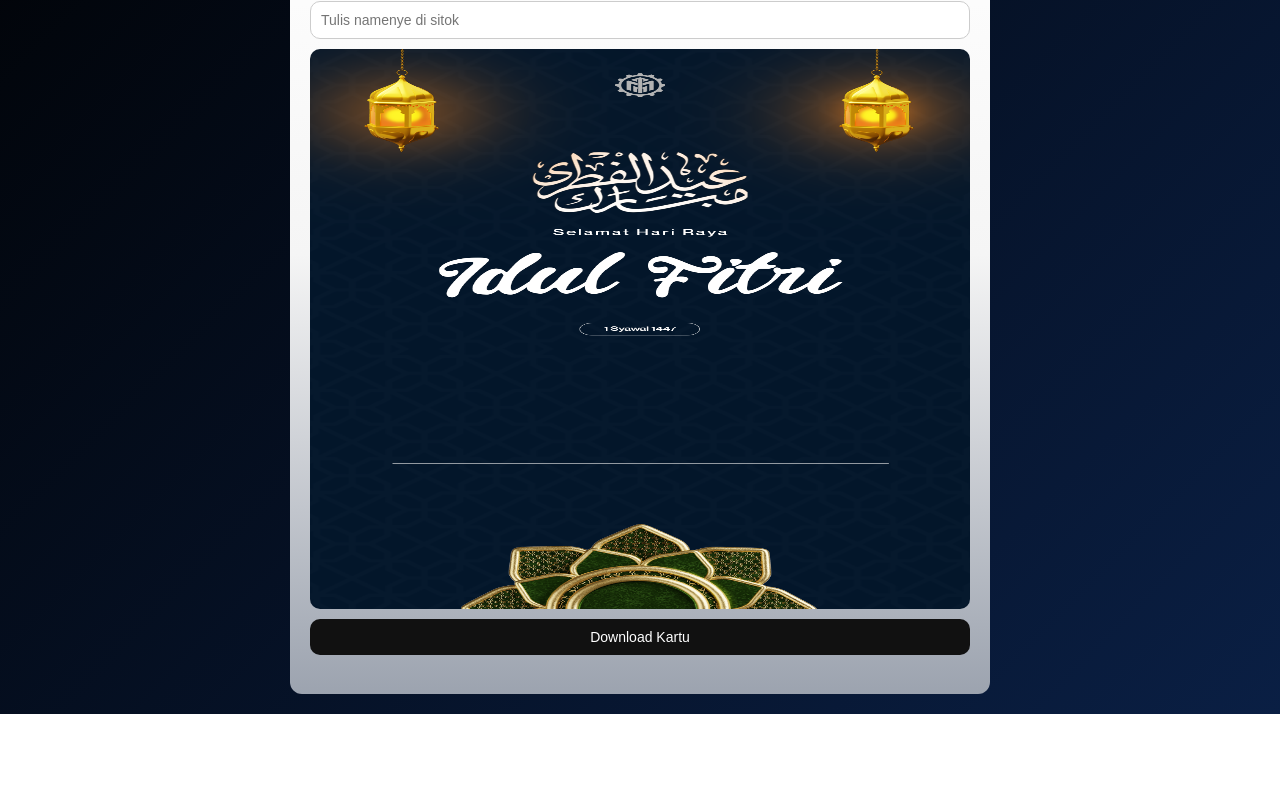
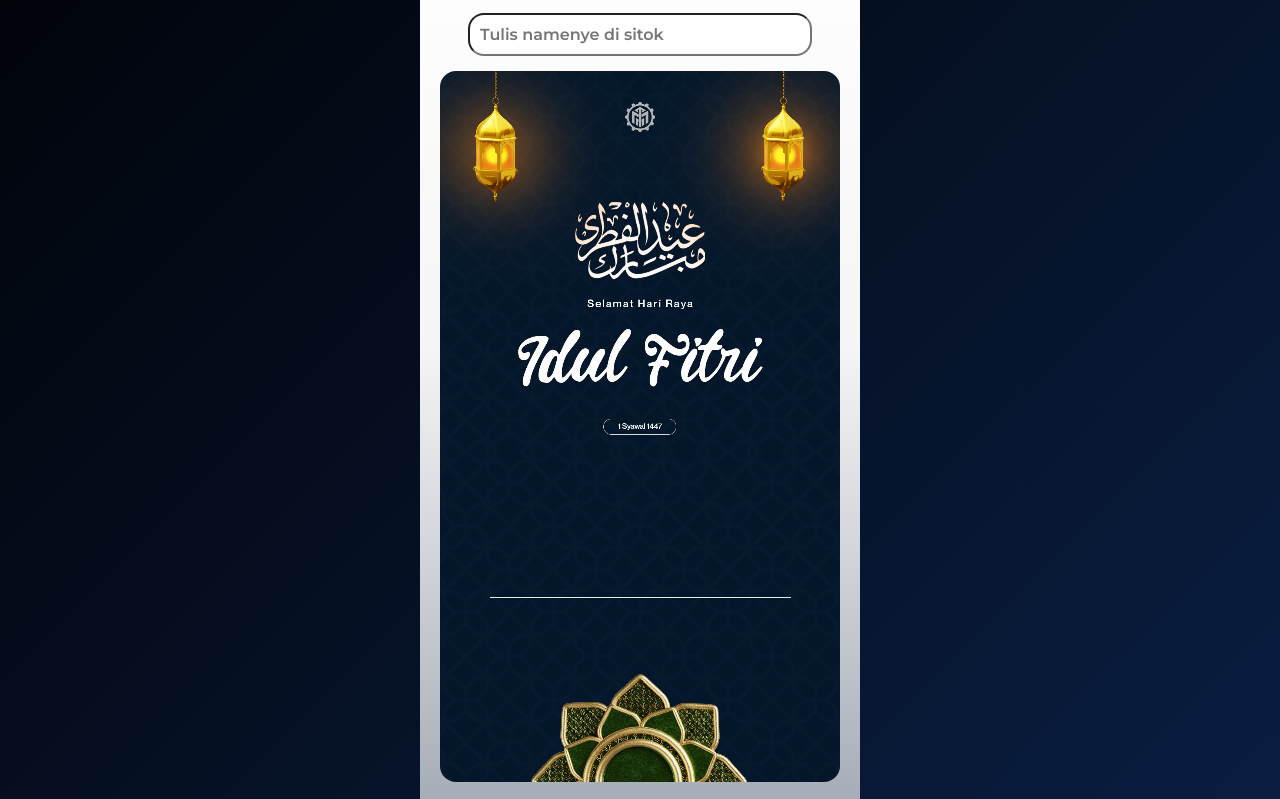
Before and after one commit to hsnuzhan26/tmmb25, a plain HTML site: page index.html in a window 1280 px wide. Shown: the part 360-1159 px from the top of the page. Before the commit the page ends 1074 px from the top, so only its background shows below. Drawn offline with Linux system fonts and the light colour scheme.

Commit message:
Update stylekartu.css

```diff
--- a/stylekartu.css
+++ b/stylekartu.css
@@ -1,116 +1,59 @@
-/* RESET */
-* {
-  box-sizing: border-box;
-}
+body {
+  background: linear-gradient(
+    135deg,
+    #000000,
+    #0a1f44
+    );
 
-html, body {
-  margin: 0;
-  padding: 0;
-}
-
-/* BACKGROUND */
-body {
-  background: linear-gradient(135deg, #000000, #0a1f44);
   font-family: Arial, sans-serif;
 }
 
-/* HEADER */
-.page-header {
+.container {
+  max-width: 400px;
+  margin: 40px auto;
   text-align: center;
-  margin: 10px 0;
-}
-
-.logo {
-  width: 160px;
-  height: auto;
-  opacity: 0.9;
-}
-
-/* CONTAINER */
-.container {
-  width: 100%;
-  max-width: 480px;
-  margin: 0 auto;
-  padding: 12px;
-
-  text-align: center;
-
   background: linear-gradient(
     to bottom,
       #ffffff 0%,
     #f5f5f5 45%,
     #9ca3af 100%
   );
-
-  border-radius: 0; /* 🔥 biar full enak di HP */
-  min-height: 100dvh; /* 🔥 penting buat HP */
-  display: flex;
-  flex-direction: column;
-  justify-content: center;
+  padding: 20px;
+  border-radius: 8px;
+  font-family: Montserrat;
 }
 
-/* INPUT */
 input {
-  width: 100%;
+  width: 80%;
   padding: 10px;
-  margin-bottom: 10px;
-  font-size: 14px;
-  border-radius: 10px;
-  border: 1px solid #ccc;
-}
-
-/* 🔥 CANVAS FIX TOTAL */
-canvas {
-  width: 100%;
-  height: auto;
-  max-height: 50vh; /* 🔥 ini kunci biar ga kepotong */
-  border-radius: 10px;
-  margin-bottom: 10px;
-  display: block;
-}
-
-/* BUTTON */
-button {
-  width: 100%;
-  padding: 10px;
-  font-size: 14px;
-  border-radius: 10px;
-  cursor: pointer;
-  border: none;
-  background: #111;
-  color: white;
-}
-
-/* 💻 LAPTOP */
-@media (min-width: 768px) {
-  .container {
-    max-width: 700px;
-    border-radius: 12px;
-    margin: 20px auto;
-    padding: 20px;
+  margin-bottom: 15px;
+  font-size: 16px;
+  font-family: Montserrat;
+  border-radius: 16px;
 }
 
 canvas {
-    max-height: 70vh;
+  width: 100%;
+  margin-bottom: 15px;
+  border-radius: 16px;
+}
+
+button {
+  padding: 10px;
+  width: 100%;
+  font-size: 16px;
+  cursor: pointer;
+  font-family: Montserrat;
+  border-radius: 16px;
+}
+
+.page-header {
+  text-align: center;
+  margin: 20px 0;
 }
 
 .logo {
   width: 220px;
+  opacity: 0.9;
+  height : auto;
 }
-}
-
-/* 📱 HP (🔥 bersihin biar lega) */
-@media (max-width: 480px) {
-  .page-header {
-    display: none; /* 🔥 ini penting banget */
-  }
-
-  h2 {
-    font-size: 18px;
-    margin-bottom: 10px;
-  }
-
-  canvas {
-    max-height: 45vh;
-  }
-}
```
Lines whose indentation alone changed are shown as unchanged.
